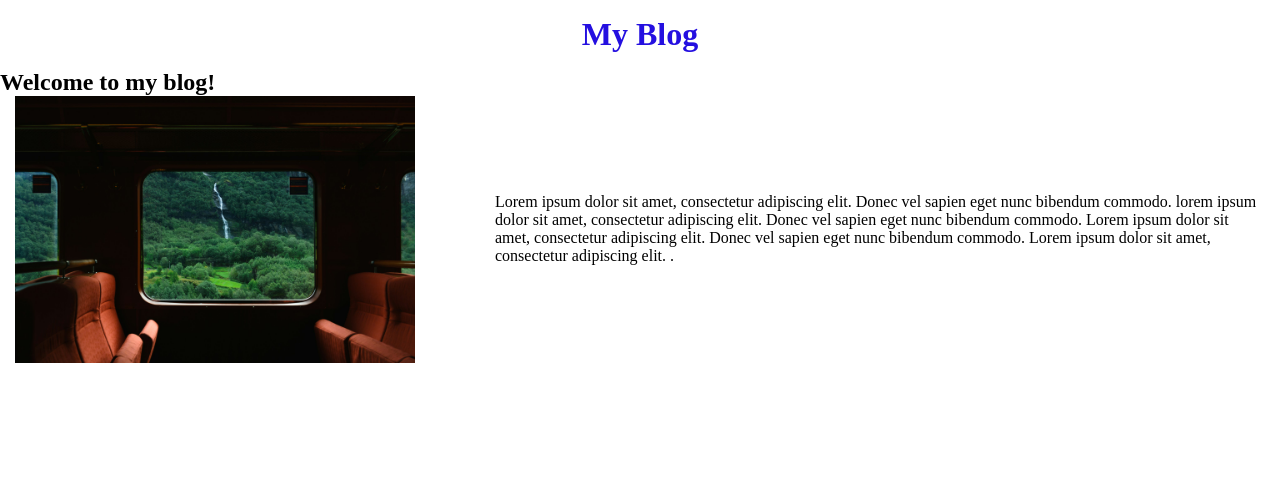
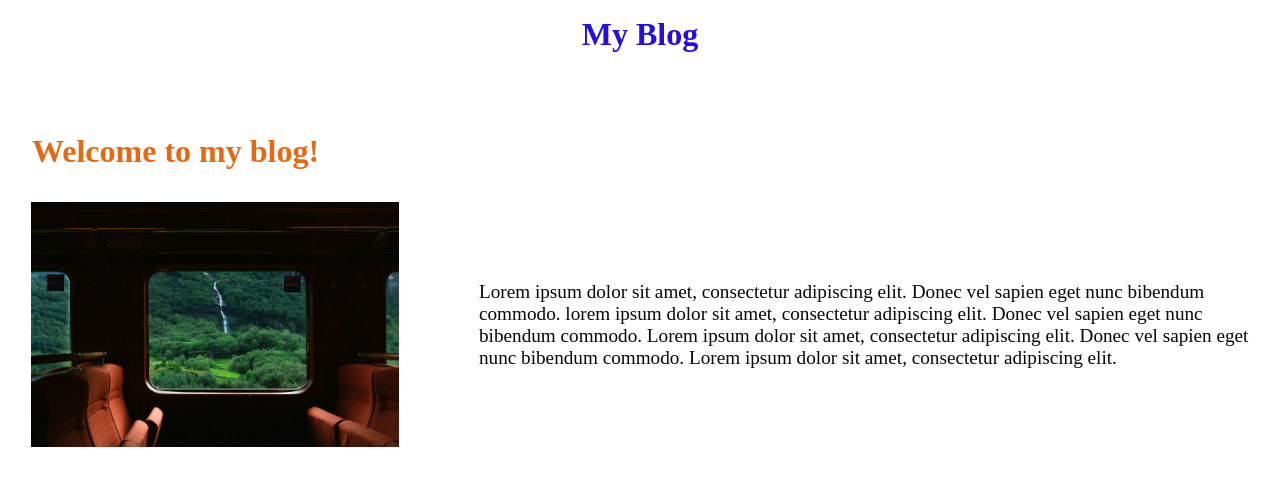
Before and after one commit to Liiroo26/kodehode-oppgaver, a plain HTML site: page index.html in a window 1280 px wide. Drawn offline with Linux system fonts and the light colour scheme.

Commit message:
feat: add fav icon and changed h2 style

```diff
--- a/index.html
+++ b/index.html
@@ -4,20 +4,22 @@
     <meta charset="UTF-8" />
     <meta name="viewport" content="width=device-width, initial-scale=1.0" />
    <link rel="stylesheet" href="style.css" />
+   <link rel="icon" type="image/x-icon" href="favicon\favicon.png">
     <title>Bloggen</title>
   </head>
   <body>
     <h1>My Blog</h1>
     <h2>Welcome to my blog!</h2>
+    <main>
     <div class="wrapper">
         <div class="trainview">
-            <img src="images\trainview.jpg" alt="" />
+            <img src="images\trainview.jpg" alt="Beautiful train view" />
             </div>
         <div class="intro">
-            <p> Lorem ipsum dolor sit amet, consectetur adipiscing elit. Donec vel sapien eget nunc bibendum commodo. lorem ipsum dolor sit amet, consectetur adipiscing elit. Donec vel sapien eget nunc bibendum commodo. Lorem ipsum dolor sit amet, consectetur adipiscing elit. Donec vel sapien eget nunc bibendum commodo. Lorem ipsum dolor sit amet, consectetur adipiscing elit. .  </p>
+            <p> Lorem ipsum dolor sit amet, consectetur adipiscing elit. Donec vel sapien eget nunc bibendum commodo. lorem ipsum dolor sit amet, consectetur adipiscing elit. Donec vel sapien eget nunc bibendum commodo. Lorem ipsum dolor sit amet, consectetur adipiscing elit. Donec vel sapien eget nunc bibendum commodo. Lorem ipsum dolor sit amet, consectetur adipiscing elit. </p>
         </div>
     </div>
-
+</main>
     <footer>
       <p></p>
   </body>
--- a/style.css
+++ b/style.css
@@ -12,6 +12,14 @@ h1 {
   color: rgb(36, 15, 224);
   text-align: center;
   padding: 1rem;
+  padding-bottom: 4rem;
+}
+h2 {
+  font-size: 2rem;
+  color: rgb(231, 104, 19);
+  text-align: left;
+  padding: 1rem;
+  padding-left: 2rem;
 }
 
 img {
@@ -19,6 +27,7 @@ img {
   max-width: 400px;
   object-fit: cover;
   vertical-align: middle;
+  padding: 1rem;
 }
 
 .wrapper {
@@ -27,9 +36,16 @@ img {
   flex-wrap: wrap;
   align-items: center;
   justify-content: space-around;
-  gap: 5rem;
+  gap: 3rem;
 }
 
 .intro {
   flex: 1;
 }
+
+p {
+  font-size: 1.2rem;
+  color: rgb(7, 7, 7);
+  text-align: left;
+  padding: 1rem;
+}
```
Also changed, not shown: favicon/favicon.png (added).
